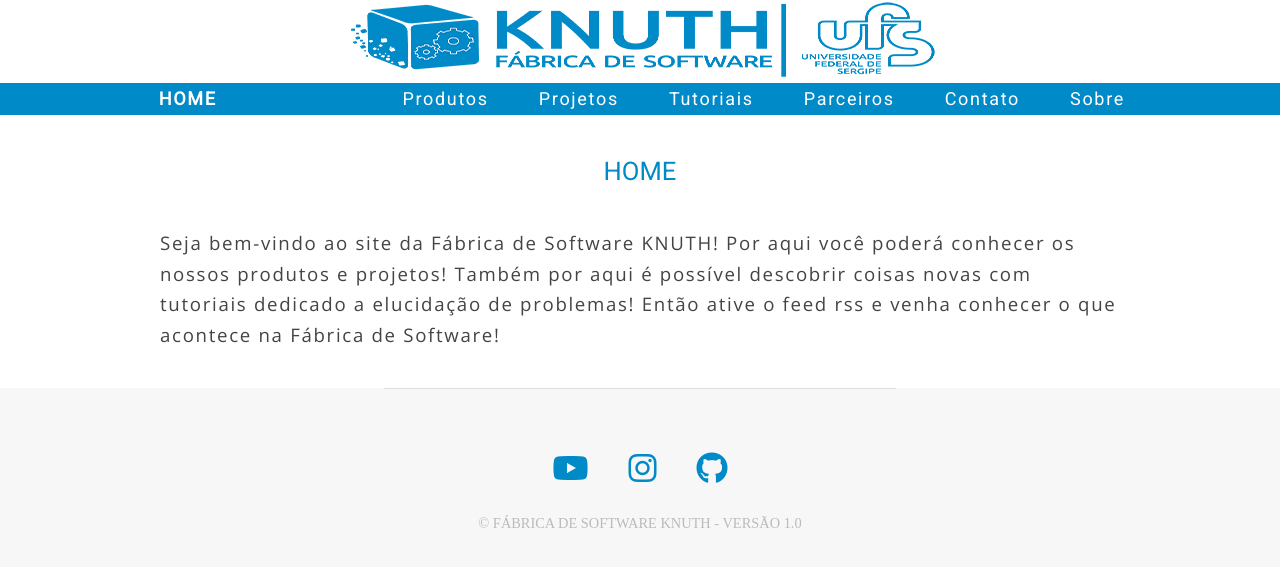
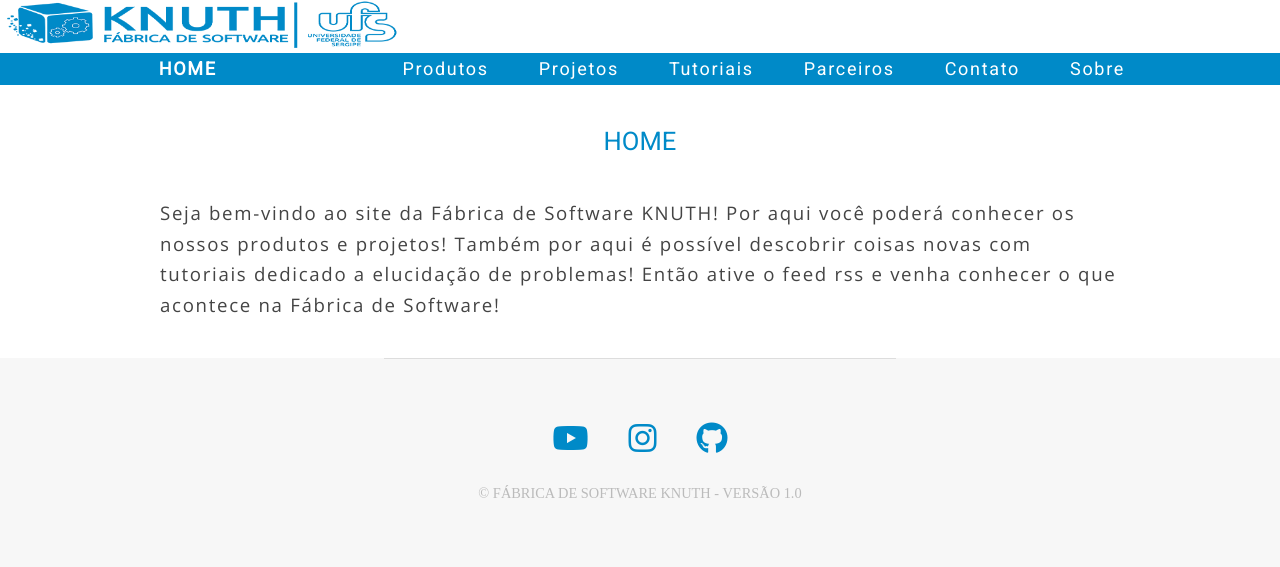
Before and after one commit to fabricadesoftwareufs/site, a Jekyll site: the page built from index.md, in a window 1280 px wide. Shown: the top 567 px of the page. Built offline with Jekyll 4.4.1, drawn with Linux system fonts in a browser that asks for light colours; nearby versions of some CDN libraries.

```diff
--- a/_config.yml
+++ b/_config.yml
@@ -14,7 +14,6 @@
 url: "" # the base hostname & protocol for your site, e.g. http://example.com
 
 # Build settings
-theme: fabrica-de-sofware-knuth
 plugins:
   - jekyll-feed
 
--- a/assets/css/main.css
+++ b/assets/css/main.css
@@ -3861,17 +3861,17 @@
 		}
 
 		.responsive {
-			max-width: 600px;
+			max-width: 400px;
 			width: 100%;
 			display: block;
-			margin-left: auto;
+			margin-left: left;
 			margin-right: auto;
 			height: auto;    }
 
 			.responsive  img{
-				max-width: 600px;   /* Máximo da largura da imagem */
+				max-width: 400px;   /* Máximo da largura da imagem */
 				width: 100%;
-				max-height: 80px;  /* Máximo da altura da imagem */
+				max-height: 50px;  /* Máximo da altura da imagem */
 				min-height: auto;      /* Mínimo da altura, por padrão "auto" */   }
 
 		.parceiro {
```
Also changed, not shown: 11 other files.
